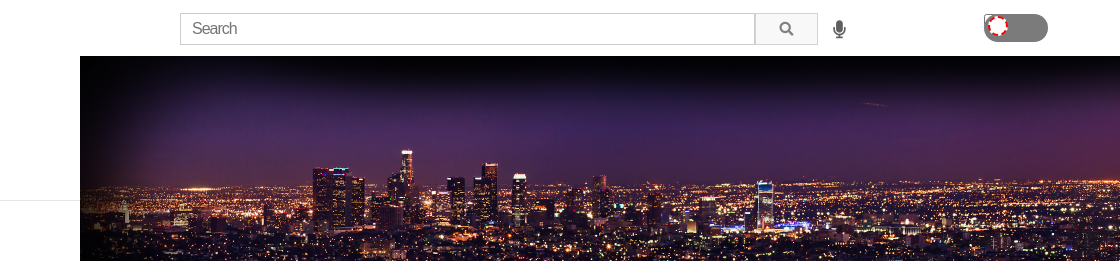
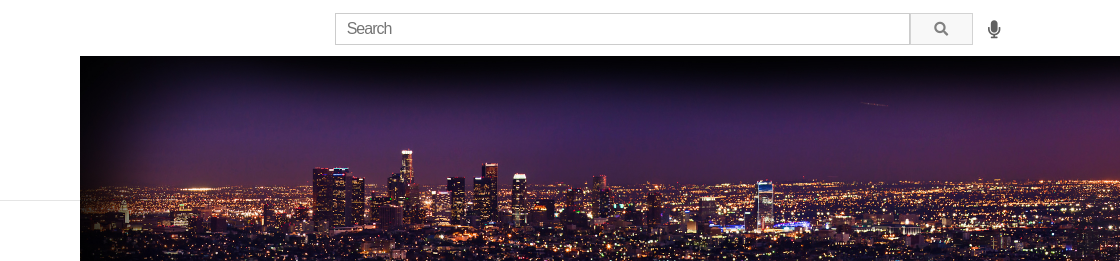
Before and after one commit to igalVilensky/Youtube-app-with-sass-and-js, a website: page src/index.html in a window 1280 px wide. Shown: the top 261 px of the page, 160-1280 px from the left. Drawn offline with nearby package versions, Linux system fonts and the light colour scheme; files that its build step writes are made by us from their sources.

Commit message:
css reconect

```diff
--- a/src/index.html
+++ b/src/index.html
@@ -5,7 +5,7 @@
     <meta http-equiv="X-UA-Compatible" content="IE=edge" />
     <meta name="viewport" content="width=device-width, initial-scale=1.0" />
     <title>YouTube</title>
-    <link rel="stylesheet" href="./style.css" />
+    <link rel="stylesheet" href="./styles/main.css" />
     <link
       rel="stylesheet"
       href="./scss/fontawesome-free-5.15.2-web/css/all.css"
--- a/src/scripts/index.js
+++ b/src/scripts/index.js
@@ -18,7 +18,10 @@ const theme = () => {
   body8 = document.querySelector(`.left-side-main-bottom-div`).style;
   body9 = document.querySelector(`html`).style;
   body10 = document.querySelector(`.fas.fa-microphone `).style;
+  body11 = document.querySelector(`#name-details h2`).style;
 
+  /* body12 = document.querySelectorAll(`#nav-chn ul li a h3`).style; */
+  body13 = document.querySelector(`#name-details p`).style;
   if (mood) {
     body.backgroundColor = "#0F0F0F";
     body2.backgroundColor = "#181818";
@@ -30,6 +33,9 @@ const theme = () => {
     body8.backgroundColor = "#212121";
     body9.backgroundColor = "#212121";
     body10.color = "#FFFFFF";
+    body11.color = "#FFFFFF";
+    /* body12.color = "#FFFFFF"; */
+    body13.color = "#FFFFFF";
   } else {
     body.backgroundColor = "#f1f1f1";
     body2.backgroundColor = "#f9f9f9";
@@ -41,6 +47,9 @@ const theme = () => {
     body8.backgroundColor = "#FFFFFF";
     body9.backgroundColor = "#FFFFFF";
     body10.color = "#6F6F6F";
+    body11.color = "#000000";
+    /* body12.color = "#606060"; */
+    body13.color = "#000000";
   }
 };
 
--- a/src/scss/layouts/_global.scss
+++ b/src/scss/layouts/_global.scss
@@ -34,7 +34,7 @@ body {
   display: flex;
   justify-content: space-between;
   /* border: 1px solid rgb(51, 255, 0); */
-  margin-left: 95px;
+  margin-left: 315px;
 }
 .search-bar input {
   width: 575px;
@@ -311,7 +311,7 @@ p {
 
 #nav-chn a {
   text-decoration: none;
-  font-weight: 300;
+  font-weight: 400;
   color: #606060;
 }
 
@@ -436,13 +436,19 @@ p {
   margin-left: 0;
 }
 
-/* The switch */
+/* SWITCH*/
 .switch {
   position: relative;
-  width: 4rem;
-  height: 3.5vh;
+  width: 40px;
+  height: 21px;
+  left: 135px;
+  margin-top: 0rem;
+}
 
-  margin-top: 0rem;
+.switch input {
+  position: relative;
+  left: 23px;
+  background-color: red;
 }
 
 .slider {
@@ -461,18 +467,18 @@ p {
   position: absolute;
   content: "";
   left: 0.25rem;
-  bottom: 0.35rem;
-  height: 1rem;
-  width: 1rem;
+  bottom: 3px;
+  height: 15px;
+  width: 15px;
   background-color: white;
   border-radius: 100%;
-  border: 2px red dashed;
 }
 
 input:checked + .slider {
-  background-color: lightsteelblue;
+  background-color: rgb(255, 255, 255);
 }
 
 input:checked + .slider::before {
-  transform: translateX(2.5rem);
+  transform: translateX(17px) scale(1.2);
+  background-color: #606060;
 }
```
